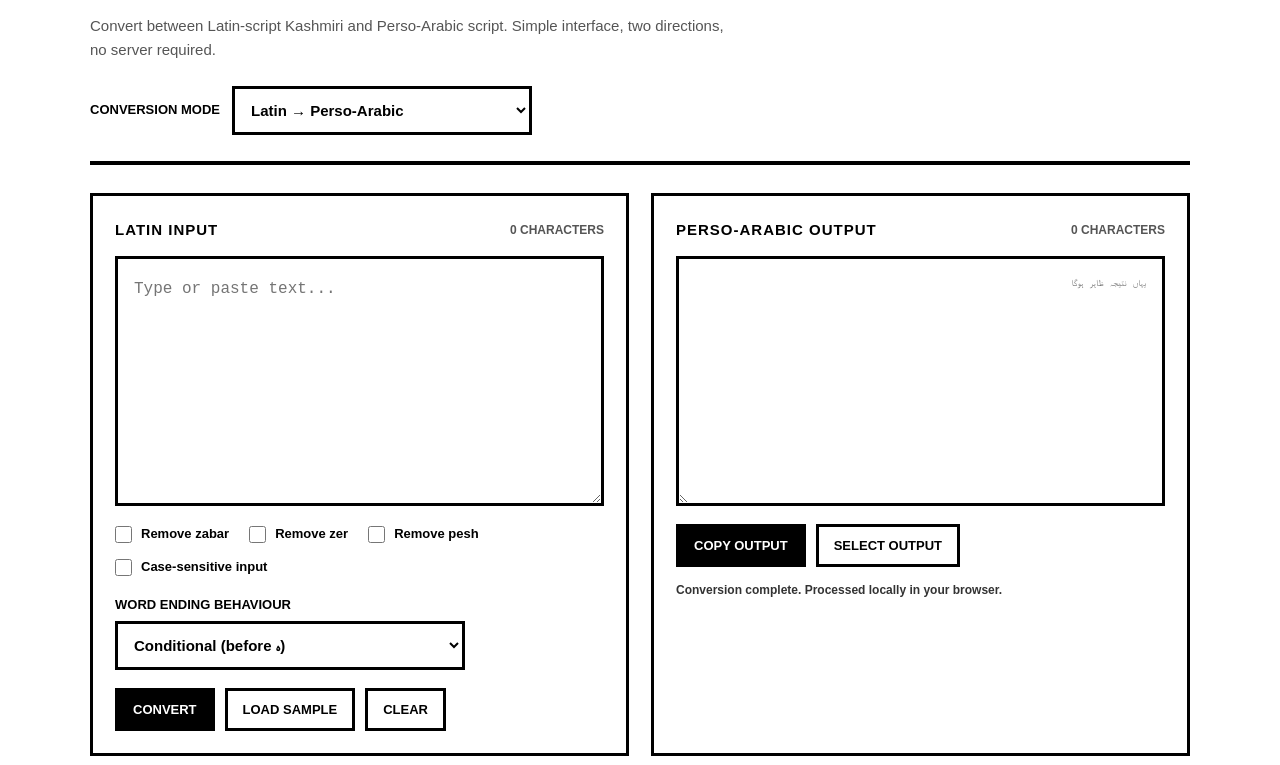
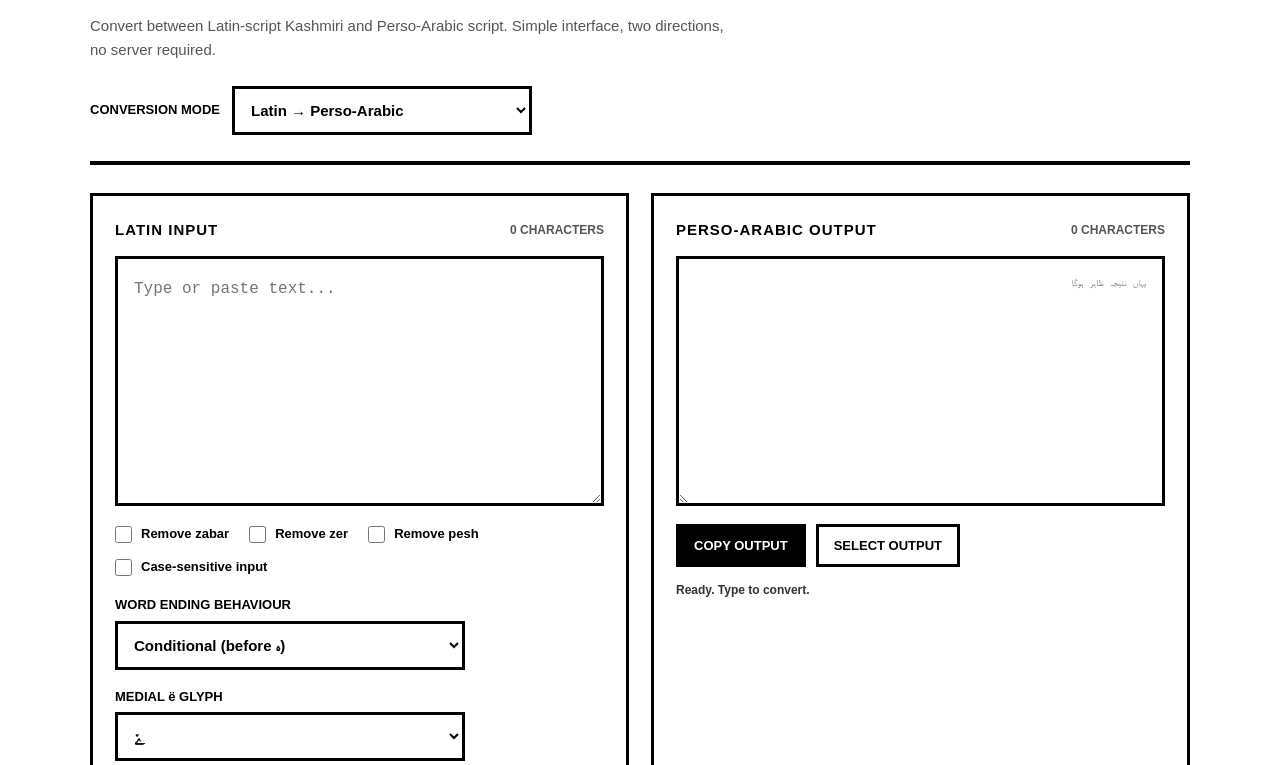
Before and after one commit to YaverJavid/longrecords, a plain HTML site: page articles/lr-kop2persian-app.html in a window 1280 px wide. Shown: the part 187-952 px from the top of the page. Drawn offline with Linux system fonts and the light colour scheme; a web font is replaced by a local one.

Commit message:
update lr-kop2persian-app.html

```diff
--- a/articles/lr-kop2persian-app.html
+++ b/articles/lr-kop2persian-app.html
@@ -1,4 +1,3 @@
-
 <!DOCTYPE html>
 <html lang="en">
 
@@ -338,11 +337,7 @@
           <span class="meta" id="inputCount">0 CHARACTERS</span>
         </div>
 
-        <textarea
-          id="source"
-          spellcheck="false"
-          placeholder="Type or paste text..."
-        ></textarea>
+        <textarea id="source" spellcheck="false" placeholder="Type or paste text..."></textarea>
 
         <div class="options" id="options">
 
@@ -387,11 +382,20 @@
               </option>
             </select>
           </div>
+          <div class="ending-option">
+            <label for="middleE">MEDIAL ë GLYPH</label>
+
+            <select id="middleE">
+              <option value="یٚ">
+                ےٚ
+              </option>
+              <option value="ؠ">ؠ</option>
+            </select>
+          </div>
 
         </div>
 
         <div class="actions">
-          <button class="primary" id="convert">CONVERT</button>
           <button id="sample">LOAD SAMPLE</button>
           <button id="clear">CLEAR</button>
         </div>
@@ -403,14 +407,7 @@
           <span class="meta" id="outputCount">0 CHARACTERS</span>
         </div>
 
-        <textarea
-          id="output"
-          readonly
-          dir="rtl"
-          lang="ks"
-          placeholder="یہاں نتیجہ ظاہر ہوگا"
-          aria-label="Transliterated output"
-        ></textarea>
+        <textarea id="output" readonly dir="rtl" lang="ks" placeholder="یہاں نتیجہ ظاہر ہوگا" aria-label="Transliterated output"></textarea>
 
         <div class="actions">
           <button class="primary" id="copy">COPY OUTPUT</button>
@@ -517,7 +514,8 @@
         "sx": "ص",
         "sth": "ث",
         "xd": "ض",
-        "éx": "ع"
+        "éx": "ع",
+        "ht": "ة"
       },
 
       trigraphs: {
@@ -552,7 +550,8 @@
         "ee": "ایٖ",
         "oo": "اوٗ",
         "oa": "ۆ",
-        "ae": "ٳ"
+        "ae": "ٳ",
+        "ht": "ة"
       },
 
       trigraphs: {}
@@ -573,7 +572,8 @@
 
       digraphs: {
         "'n": "ں",
-        "ee": "ی"
+        "ee": "ی",
+        "ht": "ة"
       },
 
       trigraphs: {}
@@ -591,6 +591,8 @@
 
     const status = document.getElementById("status");
     const direction = document.getElementById("direction");
+
+    const middleE = document.getElementById("middleE");
 
     const marks = {
       zabar: "َ",
@@ -732,6 +734,14 @@
             positionalTable[match.key] :
             match.glyph;
 
+          if (
+            match.key === "ë" &&
+            !isFront &&
+            !isEnd
+          ) {
+            glyph = middleE.value;
+          }
+
           const hasEndingMapping =
             isEnd &&
             end[match.type][match.key] !== undefined;
@@ -860,6 +870,7 @@
     endingMode.addEventListener("change", update);
 
     direction.addEventListener("change", syncDirection);
+    middleE.addEventListener("change", update);
 
     document.getElementById("convert").addEventListener(
       "click",
```
